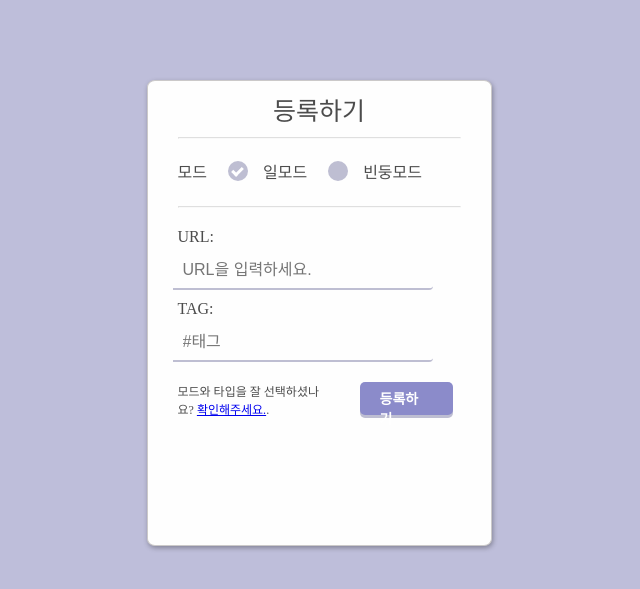
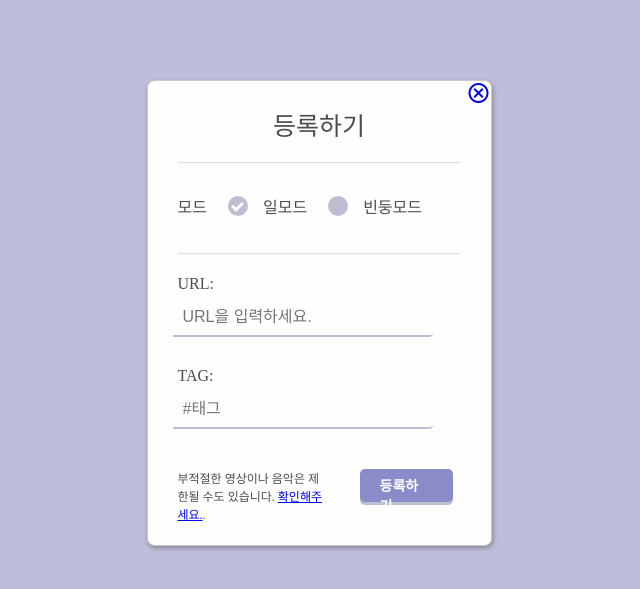
Before and after one commit to OolongTea620/web-mini-project, a Flask app: page /video in a window 1280 px wide. Shown: the top 589 px of the page, without its empty margins (321-961 px from the left). Run offline with Flask 3, Linux system fonts and the light colour scheme; some libraries are stand-ins or nearby versions; some web fonts are replaced.

Commit message:
close창 추가 및 수정

```diff
--- a/static/css/write.css
+++ b/static/css/write.css
@@ -79,8 +79,8 @@ h1 {
   font-weight: 300;
   color: #4c4c4c;
   text-align: center;
-  padding-top: 10px;
-  margin-bottom: 10px;
+  padding-top: 25px;
+  margin-bottom: 20px;
 }
 
 html {
@@ -157,11 +157,11 @@ input[type=radio]:checked+label:after {
 hr {
   color: #a9a9a9;
   opacity: 0.3;
+  margin-bottom: 20px;
 }
 
 input[type=search],
 input[type=search] {
-  margin-bottom: 0px;
   width: 260px;
   height: 39px;
   -webkit-border-radius: 0px 4px 4px 0px/5px 5px 4px 4px;
@@ -174,7 +174,7 @@ input[type=search] {
   /* border: solid 1px #cbc9c9; */
   margin-left: -5px;
   margin-top: 5px;
-  margin-bottom: 10px;
+  margin-bottom: 0px;
   padding-left: 10px;
   box-sizing: border-box;
   background: none;
@@ -193,8 +193,15 @@ input:focus {
   border-bottom: 2px solid #78788c;
 }
 
-input[type=password] {
-  margin-bottom: 25px;
+input[type=search] {
+  margin-bottom: 30px;
+}
+
+#close-icon {
+
+  float: right;
+  cursor: pointer;
+
 }
 
 /* #icon {
@@ -213,17 +220,18 @@ input[type=password] {
   border: solid 0px #cbc9c9;
 } */
 
-.type {
+/* .type {
   margin-bottom: 10px;
-  margin-top: 20px;
+  margin-top: 40px; */
   /* margin: 25px 1px 30px 30px; */
   /* margin-left: 30px;
   margin-bottom: 20px; */
-}
-
+/* }
+ */
 .mode {
   /* margin-left: 8px;*/
-  margin-top: 20px;
+  margin-top: 30px;
+  margin-bottom: 20px;
 }
 
 a.button {
--- a/templates/write.html
+++ b/templates/write.html
@@ -7,7 +7,7 @@
   <title>Document</title>
   <script src="https://ajax.googleapis.com/ajax/libs/jquery/3.5.1/jquery.min.js"></script>
   <script src="https://cdnjs.cloudflare.com/ajax/libs/jquery-cookie/1.4.1/jquery.cookie.js"></script>
-  <link rel="stylesheet" href="/static/css/write.css">
+  <link rel="stylesheet" href="/web-mini-project/static/css/write.css">
   <script src="/static/js/write.js" defer> </script>
 
 </head>
@@ -16,9 +16,14 @@
   <link href='https://fonts.googleapis.com/css?family=Open+Sans:400,300,300italic,400italic,600' rel='stylesheet'
     type='text/css'>
   <link href="//netdna.bootstrapcdn.com/font-awesome/3.1.1/css/font-awesome.css" rel="stylesheet">
+  <link rel="stylesheet" href="https://fonts.googleapis.com/css2?family=Material+Symbols+Outlined:opsz,wght,FILL,GRAD@20..48,100..700,0..1,-50..200" />
 
   <div class="testbox">
-    <h1>등록하기</h1>
+    <a href="/index.html"><span class="material-symbols-outlined" id="close-icon">
+        cancel
+        </span>
+    </a>
+        <h1>등록하기</h1>
 
     <form action="/">
       <hr>
@@ -49,7 +54,7 @@
       <div>TAG: </div>
       <input type="search" name="name" id="tag" placeholder="#태그" required />
 
-      <p>모드와 타입을 잘 선택하셨나요? <a href="#">확인해주세요.</a>.</p>
+      <p>부적절한 영상이나 음악은 제한될 수도 있습니다. <a href="#">확인해주세요.</a>.</p>
       <a href="#" class="button" id="btn" onclick="insert_video(this.value)">등록하기</a>
     </form>
   </div>
```
